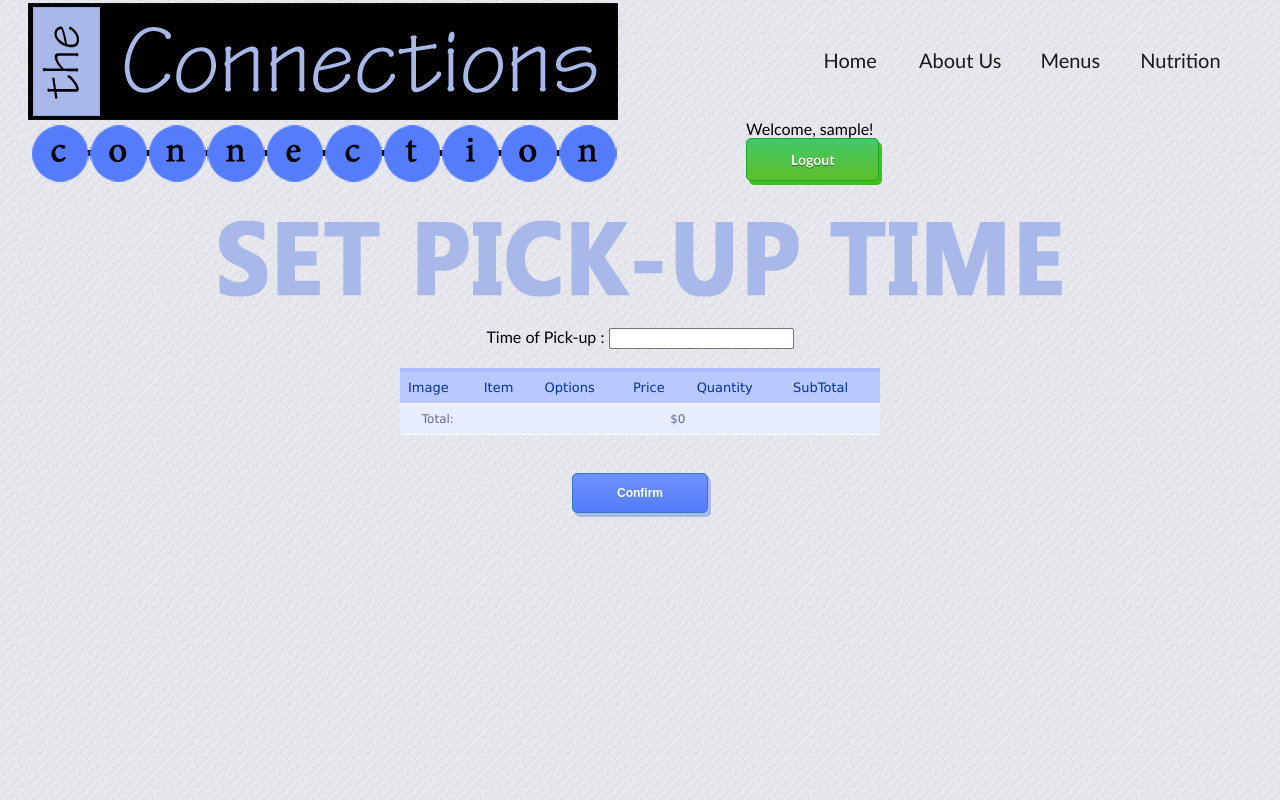
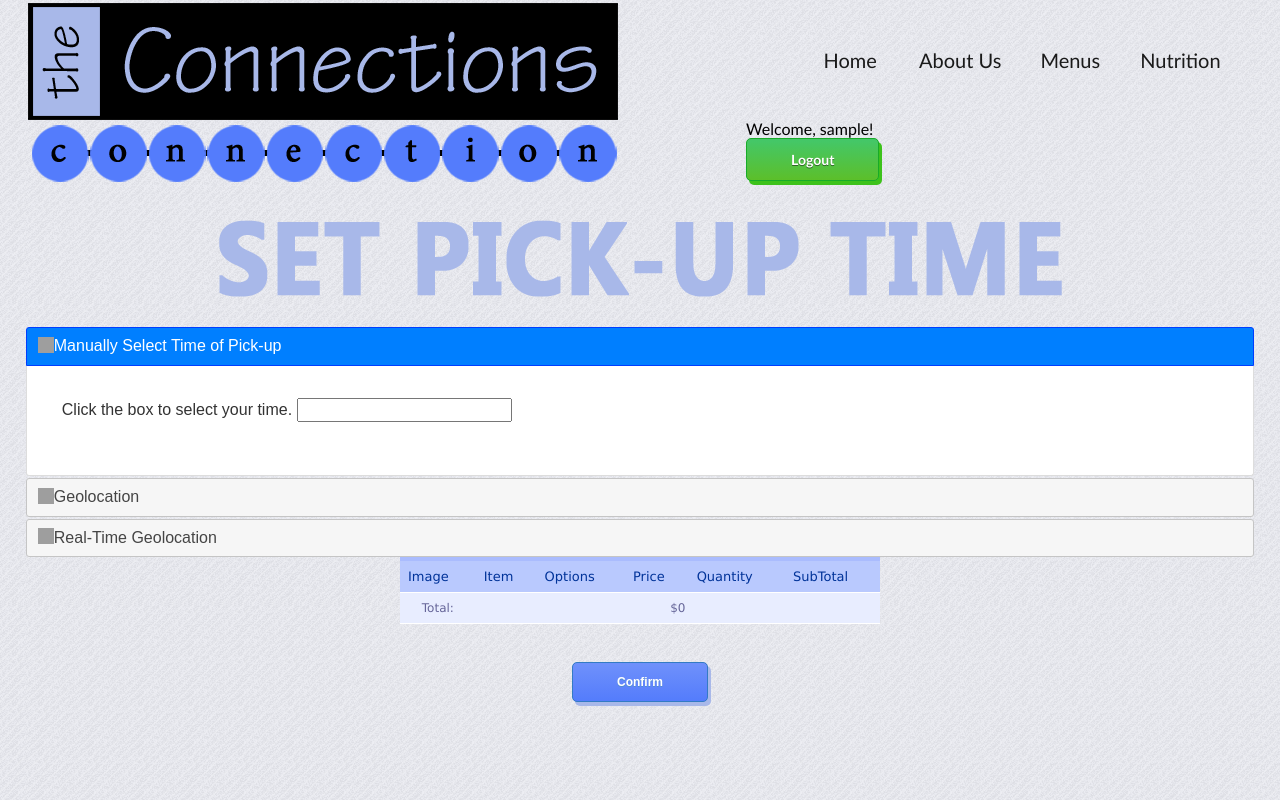
Before and after one commit to rzhao2/prestigeworldwide, a PHP site: page /checkout.php in a window 1280 px wide. Run offline with PHP 8.4, Linux system fonts and the light colour scheme; the visitor is signed in with stand-in values (Sample User, id 1); data that the repository does not hold is empty; some libraries are stand-ins or nearby versions; grey boxes are pictures that could not be loaded.

Commit message:
setting up check out for geolocation
yup

```diff
--- a/checkout.php
+++ b/checkout.php
@@ -40,7 +40,30 @@
 			 $(function() {
 				$("#timeFrom").datetimepicker();
             });
+
+			$(function() {
+				$("#timeTo").datetimepicker();
+            });
+
+			 $(function() {
+				var icons = {
+				header: "ui-icon-circle-arrow-e",
+				activeHeader: "ui-icon-circle-arrow-s"
+			};
+			$( "#accordion" ).accordion({
+				icons: icons
+			});
+			$( "#toggle" ).button().click(function() {
+				if ( $( "#accordion" ).accordion( "option", "icons" ) ) {
+				$( "#accordion" ).accordion( "option", "icons", null );
+				} else {
+				$( "#accordion" ).accordion( "option", "icons", icons );
+			}
+		});
+		});
         </script>
+
+
 </head>
 
 
@@ -56,8 +79,22 @@
 
 <img class="centered" src="images/SetTimeText.png"/>
 <form action="checkoutDB.php" method="post">
-<center> Time of Pick-up : <input type="text" name = "timeFrom" id="timeFrom" class = "rounded1" />  </center>
-<br />
+
+<div id="accordion">
+  <h3>Manually Select Time of Pick-up</h3>
+  <div>
+		<p>Click the box to select your time. <input type="text" name = "timeFrom" id="timeFrom" class = "rounded1" /></p>
+  </div>
+  <h3>Geolocation</h3>
+  <div>
+		</p>Our algorithm has determined that it will take 10 minutes for you to get to Connections using your location and average walking speed. Click the box below to modify the time to your liking.  <input type="text" name = "timeTo" id="timeTo" class = "rounded1" /></p>
+  </div>
+  <h3>Real-Time Geolocation</h3>
+  <div>
+		</p>Leave your browser open when you click confirm, your location will be automatically be updated to the server and notify the employees. Doing this will provide us better accuracy of your locations and your position in the (virtual) line can be changed. This will allow us to get your food on time as accurate as possible. </p>
+  </div>
+</div>
+
 <!-- <input type="submit"> -->
 
 
@@ -142,27 +179,7 @@
 </table>
 
 <br/><br/>
-<?php
-if($_SESSION['username'] != "") {
-	echo '<center><button class="myButton" type="submit">Confirm</button></center>';
-} else { ?>
-<div style="text-align: center">
-	<div style="margin: auto; width: 462px;"><b>NOTE: You must login to confirm your order:</b><br />
-		<form name="login_form" method ="POST" action ="login.php">
-	        <table id="login_table">
-	            <tr>
-	                <td colspan="3">Login with your University of Rochester credentials.</td>
-	            </tr>
-	            <tr>
-	                <td class="align_left"><input type="text" class="login_input" name="username" placeholder="Net ID"/></td>
-					<td class="align_left"><input type="password" class="login_input" name="password" placeholder="Password"/></td>
-					<td class="align_right"><button type="submit" id="login_submit">Login</button></td>
-	            </tr>
-	        </table>
-	    </form>
-	</div>
-</div>
-<?php } ?>
+<center> <button class="myButton" type="submit">Confirm</button> </center>
 
 </form>
 
```
